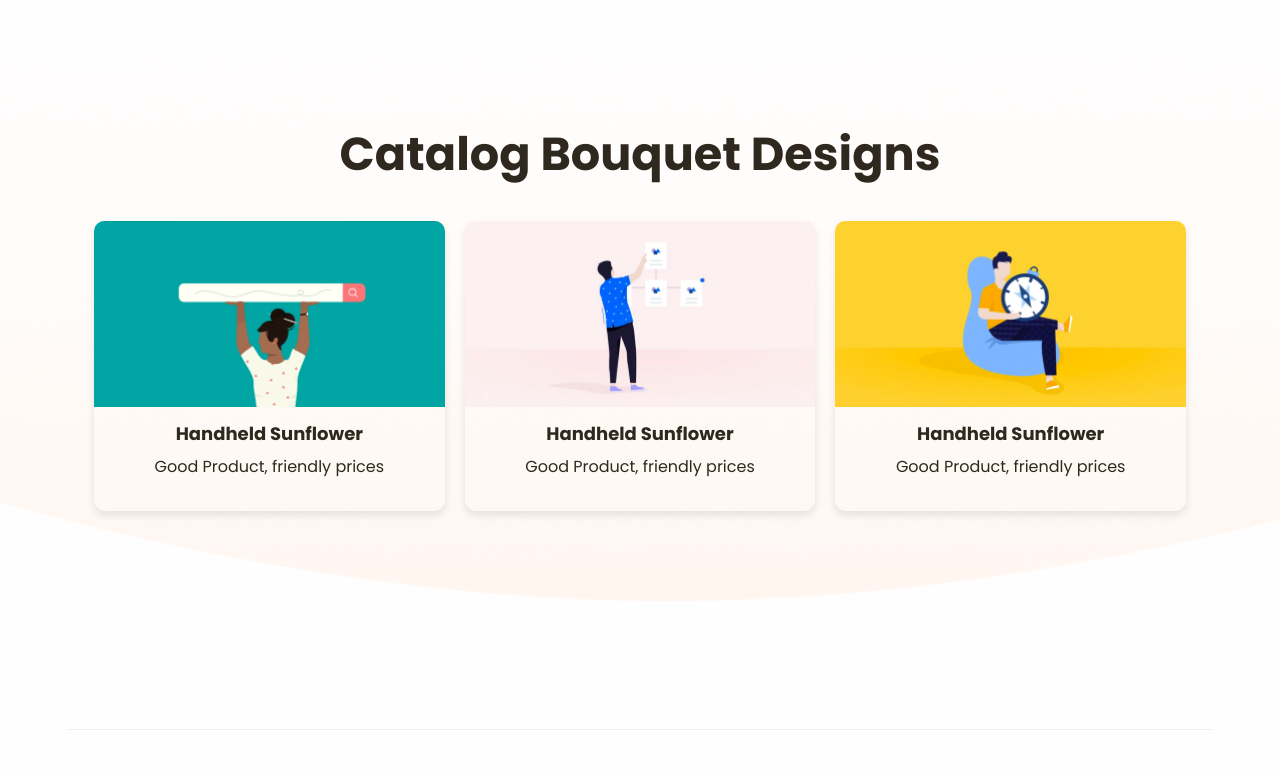
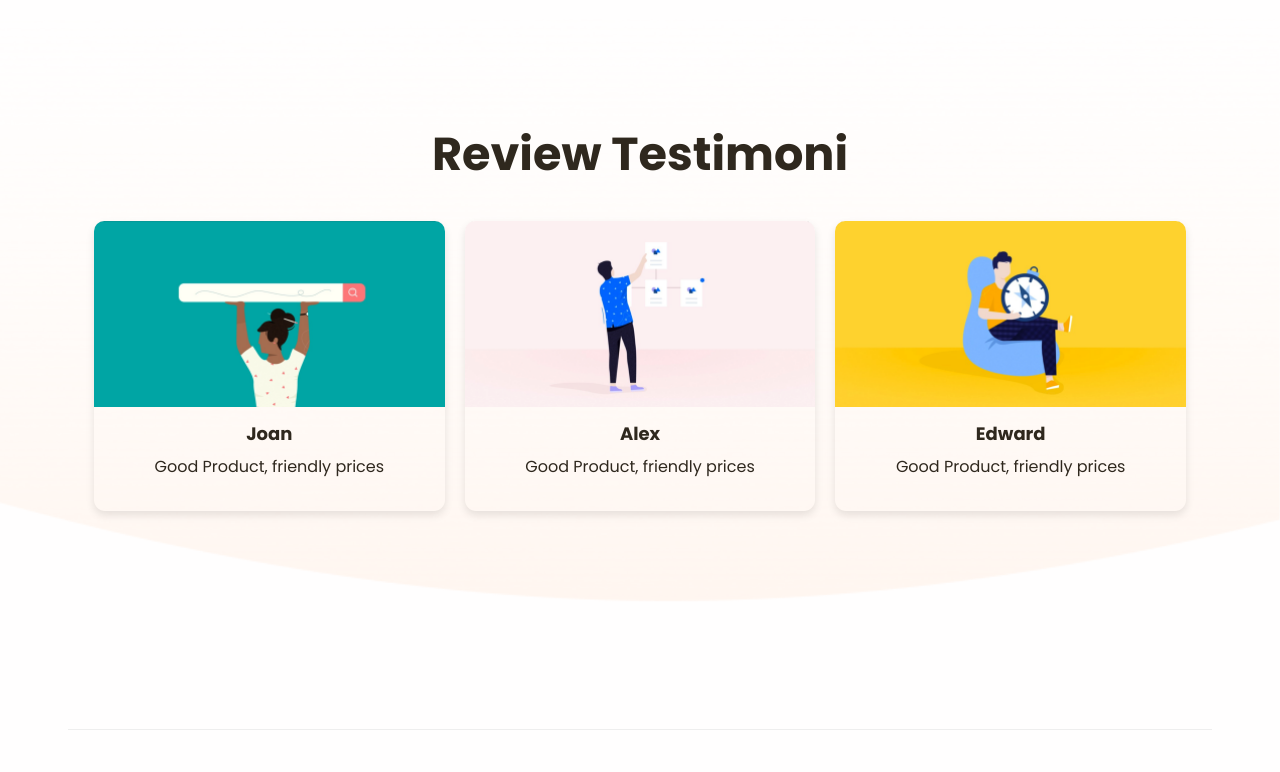
Before and after one commit to bellamega/tokobuketbyymp, a plain HTML site: page public/index.html in a window 1280 px wide. Shown: the part 2180-2952 px from the top of the page. Drawn offline with Linux system fonts and the light colour scheme; a web font is replaced by a local one.

Commit message:
Update index.html

```diff
--- a/public/index.html
+++ b/public/index.html
@@ -188,14 +188,14 @@
     <div class="bg-holder z-index--1 bottom-0 d-none d-lg-block" style="background-image:url(assets/img/category/shape.png);opacity:.5;">
     </div>
     <div class="container">
-      <h1 class="fs-9 fw-bold mb-4 text-center">Catalog Bouquet Designs</h1>
+      <h1 class="fs-9 fw-bold mb-4 text-center">Review Testimoni</h1>
       <div class="catalog-container">
 
         <!-- Kartu 1 -->
         <div class="card">
           <img src="assets\img\marketing\marketing01.png" class="card-img-top" alt="Handheld Sunflower">
           <div class="card-body">
-            <h5 class="card-title">Handheld Sunflower</h5>
+            <h5 class="card-title">Joan</h5>
             <p>Good Product, friendly prices</p>
 
           </div>
@@ -205,7 +205,7 @@
         <div class="card">
           <img src="assets\img\marketing\marketing02.png" class="card-img-top" alt="Handheld Sunflower">
           <div class="card-body">
-            <h5 class="card-title">Handheld Sunflower</h5>
+            <h5 class="card-title">Alex</h5>
             <p>Good Product, friendly prices</p>
 
 
@@ -216,7 +216,7 @@
         <div class="card">
           <img src="assets\img\marketing\marketing03.png" class="card-img-top" alt="Handheld Sunflower">
           <div class="card-body">
-            <h5 class="card-title">Handheld Sunflower</h5>
+            <h5 class="card-title">Edward</h5>
             <p>Good Product, friendly prices</p>
 
           </div>
```
